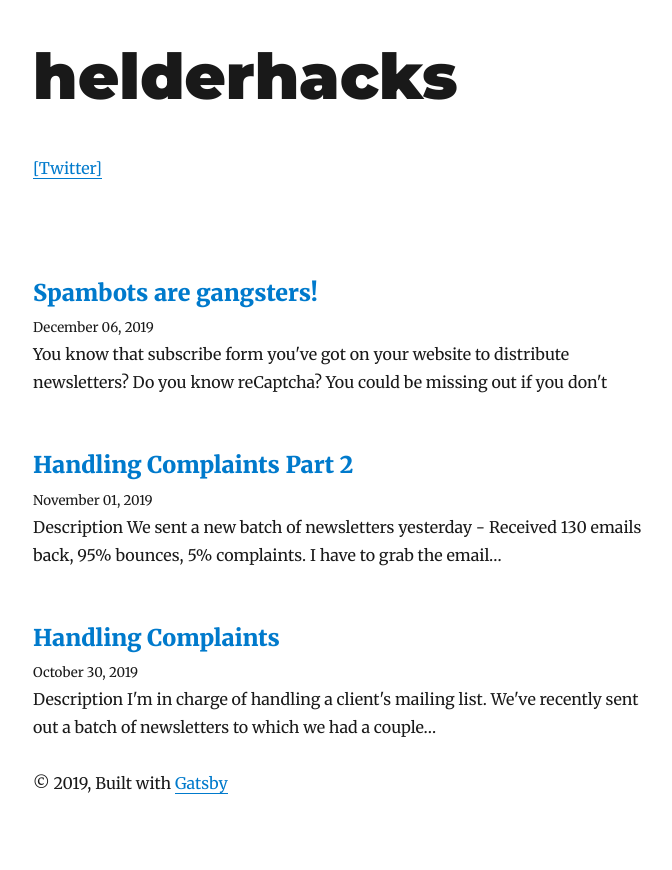
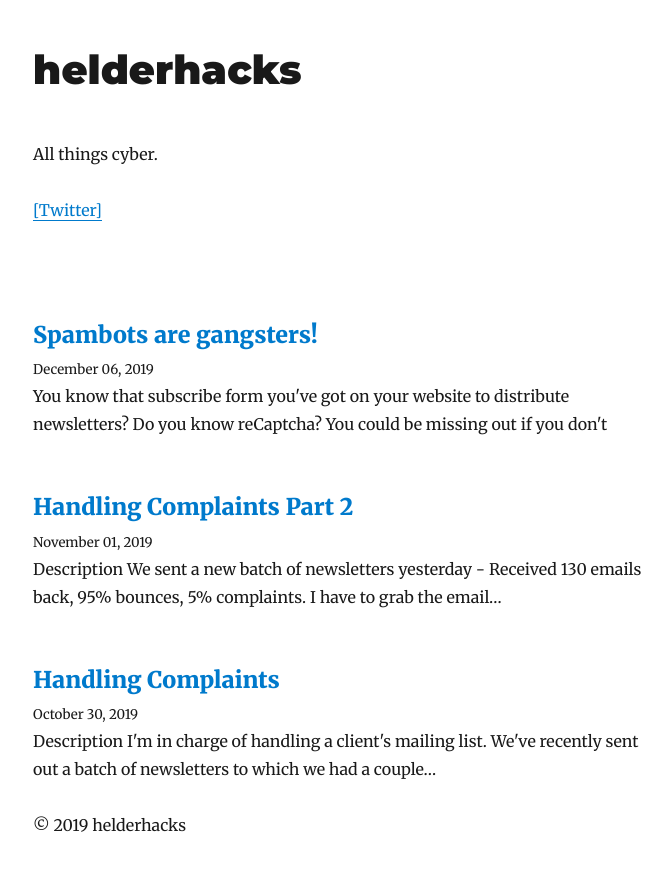
Before and after one commit to goncalveshelder94/gatsbyblog, a Gatsby site: page / in a window 1280 px wide. Shown: the whole page, without its empty margins (292-964 px from the left). Before the commit the page ends 839 px from the top, so only its background shows below. Built offline with nearby package versions, Linux system fonts and the light colour scheme; Gatsby itself is replaced by a stand-in of ours; some packages are replaced by stand-ins of ours.

Commit message:
typography changes

```diff
--- a/gatsby-config.js
+++ b/gatsby-config.js
@@ -1,7 +1,7 @@
 module.exports = {
   siteMetadata: {
     title: `helderhacks`,
-    author: `Helder`,
+    author: `Helder Goncalves`,
     description: `All things cyber.`,
     siteUrl: `https://gatsby-starter-blog-demo.netlify.com/`,
     social: {
--- a/src/components/bio.js
+++ b/src/components/bio.js
@@ -13,13 +13,6 @@ import { rhythm } from "../utils/typography"
 const Bio = () => {
   const data = useStaticQuery(graphql`
     query BioQuery {
-      avatar: file(absolutePath: { regex: "/profile-pic.jpg/" }) {
-        childImageSharp {
-          fixed(width: 50, height: 50) {
-            ...GatsbyImageSharpFixed
-          }
-        }
-      }
       site {
         siteMetadata {
           social {
--- a/src/components/layout.js
+++ b/src/components/layout.js
@@ -5,15 +5,16 @@ import { rhythm, scale } from "../utils/typography"
 
 class Layout extends React.Component {
   render() {
-    const { location, title, children } = this.props
+    const { location, title, description, children } = this.props
     const rootPath = `${__PATH_PREFIX__}/`
     let header
 
     if (location.pathname === rootPath) {
       header = (
+        <>
         <h1
           style={{
-            ...scale(1.5),
+            ...scale(1),
             marginBottom: rhythm(1.5),
             marginTop: 0,
           }}
@@ -29,6 +30,8 @@ class Layout extends React.Component {
             {title}
           </Link>
         </h1>
+        <p>{description}</p>
+        </>
       )
     } else {
       header = (
@@ -63,9 +66,7 @@ class Layout extends React.Component {
         <header>{header}</header>
         <main>{children}</main>
         <footer>
-          © {new Date().getFullYear()}, Built with
-          {` `}
-          <a href="https://www.gatsbyjs.org">Gatsby</a>
+          © {new Date().getFullYear()}{` `}{title}
         </footer>
       </div>
     )
--- a/src/pages/index.js
+++ b/src/pages/index.js
@@ -10,11 +10,12 @@ class BlogIndex extends React.Component {
   render() {
     const { data } = this.props
     const siteTitle = data.site.siteMetadata.title
+    const siteDescription = data.site.siteMetadata.description
     const posts = data.allMarkdownRemark.edges
 
     return (
-      <Layout location={this.props.location} title={siteTitle}>
-        <SEO title="All posts" />
+      <Layout location={this.props.location} title={siteTitle} description={siteDescription}>
+        <SEO title={siteDescription} />
         <Bio />
         {posts.map(({ node }) => {
           const title = node.frontmatter.title || node.fields.slug
@@ -54,6 +55,7 @@ export const pageQuery = graphql`
     site {
       siteMetadata {
         title
+        description
       }
     }
     allMarkdownRemark(sort: { fields: [frontmatter___date], order: DESC }) {
```
